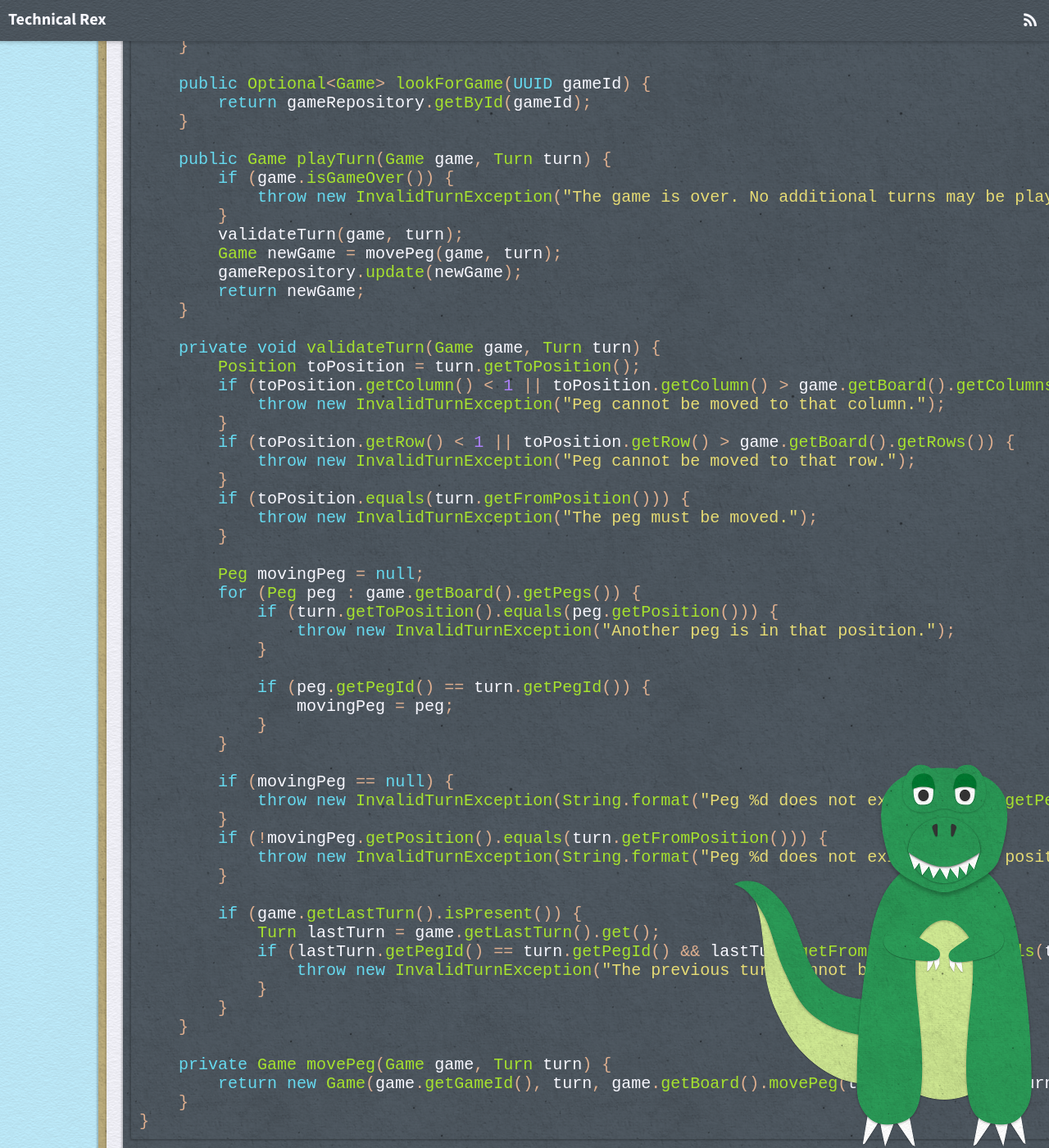
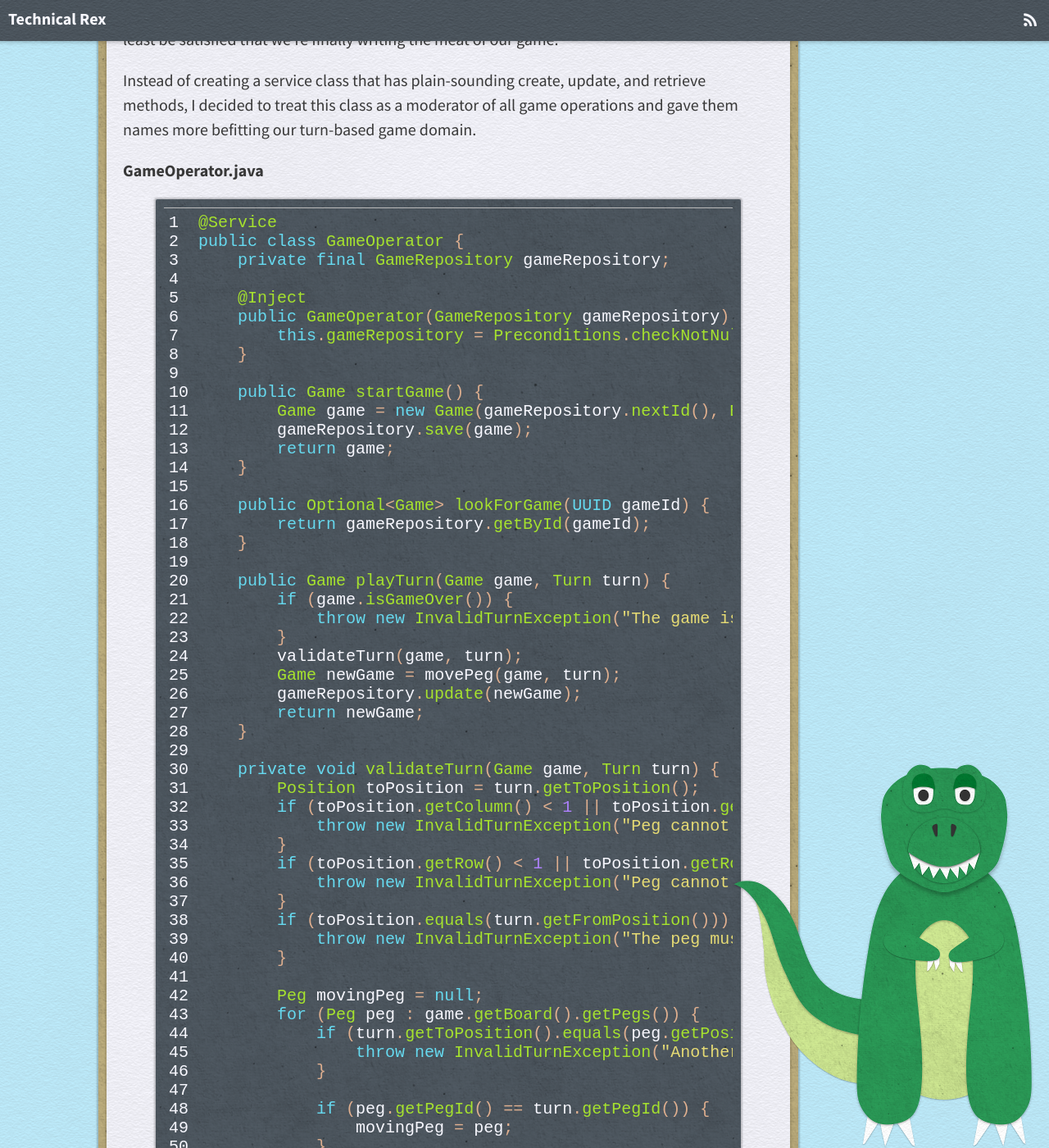
Before and after one commit to technical-rex/technicalrex.com, a Jekyll site: the page built from _posts/2014-09-09-peggers-turn-based-api-in-java.md, in a window 1280 px wide and 1400 px high, scrolled down 12115 px. Shown: the whole window at 82% size. Built offline with Jekyll 4.4.1, drawn with Linux system fonts in a browser that asks for light colours; nearby versions of some CDN libraries; some of the changed text lies outside the part shown.

Commit message:
More image and code migration. Fixed width of landscape.

````diff
--- a/_posts/2014-09-09-peggers-turn-based-api-in-java.md
+++ b/_posts/2014-09-09-peggers-turn-based-api-in-java.md
@@ -11,7 +11,7 @@ excerpt: >
 
 At the end of my [last article](http://technicalrex.com/2014/09/02/designing-a-rest-api-for-a-turn-based-game/) I came to the conclusion that a turn-based API would probably best suit the game Pegger. This week I decided to implement that API in Java to see how everything would unfold.
 
-# Design and Coding Conventions
+## Design and Coding Conventions
 
 Before I dive into the code let me state some of the design choices and coding conventions that I have chosen:
 
@@ -22,7 +22,7 @@ Before I dive into the code let me state some of the design choices and coding c
 5. **Use Guava**. [Guava](https://code.google.com/p/guava-libraries/) provides a whole swath of libraries that make building immutable entities in Java a cinch. Google rolls their own Optional too, which is useful since I won't be using Java 8 for Pegger.
 6. **Crank It Out**. I'm not going for pretty code, just something that adheres to the above principles and gets the job done. If you're looking for unit tests you'll have to sit tight. I'm also coupling the code to Spring by using stereotype annotations for registering and autowiring dependencies.
 
-# Create the Entities
+## Create the Entities
 
 Now that I have some general coding guidelines it's time to start implementing the entities that will reflect the [game model](http://technicalrex.com/2014/08/26/modeling-a-turn-based-game-with-json/) that I'm aiming for.
 
@@ -33,7 +33,8 @@ For each entity I have only included the bare minimum amount of code to demonstr
 I will be putting this code up on GitHub soon too so if you have trouble following along just keep your eyes peeled for a link to the complete source code.
 
 **Position.java**
-```java
+
+{% highlight java linenos %}
 public class Position {
     private final int row;
     private final int column;
@@ -58,12 +59,13 @@ public class Position {
 
     // ...
 }
-```
+{% endhighlight %}
 
 The `isAdjacentTo` method on *Position* is a convenience method we will need in order to determine if victory has been achieved in the game. More on that below.
 
 **Peg.java**
-```java
+
+{% highlight java linenos %}
 public class Peg {
     private final int pegId;
     private final Type type;
@@ -118,12 +120,13 @@ public class Peg {
 
     // ...
 }
-```
+{% endhighlight %}
 
 The *Peg Type* defines the three types of pegs in Pegger: red and green (valid victory-condition pegs) and yellow neutral pegs. It takes a lot of code in Java to serialize and deserialize enums using custom names.
 
 **Board.java**
-```java
+
+{% highlight java linenos %}
 public class Board {
     public static Board START = new Board(
             new Peg(1, Peg.Type.RED, new Position(1, 1)),
@@ -189,7 +192,7 @@ public class Board {
 
     // ...
 }
-```
+{% endhighlight %}
 
 The *Board* makes sure that it is constructed in a valid state and throws an `IllegalStateException` (probably not the most appropriate exception but the name sort of fits). if a peg is placed somewhere incorrectly in the hard-coded 2x4 board.
 
@@ -198,7 +201,8 @@ The `movePeg` method is a convenience method for constructing a new *Board* inst
 There is also a static instance of the starting *Board* configuration that will be handing when creating new games (an added perk of using immutable entities).
 
 **Turn.java**
-```java
+
+{% highlight java linenos %}
 public class Turn {
     private final int pegId;
     private final Position fromPosition;
@@ -215,10 +219,11 @@ public class Turn {
 
     // ...
 }
-```
+{% endhighlight %}
 
 **Game.java**
-```java
+
+{% highlight java linenos %}
 public class Game {
     private final UUID gameId;
     private final Optional<Turn> lastTurn;
@@ -252,13 +257,13 @@ public class Game {
 
     // ...
 }
-```
+{% endhighlight %}
 
 You'll see on the *Game* entity I added an `isGameOver` method to identify whether victory has been achieved given the current configuration of pegs on the board. This method will get serialized to JSON. It also required that I add an `isAdjacentTo` method on *Position*.
 
 I also switched the type for the *Game*'s `gameId` field from a number to a string. This is because I have no database-driven sequence to control the generation of this value so I picked random UUIDs presented as strings to manage uniqueness of this field.
 
-# Stub Out the API
+## Stub Out the API
 
 After creating entities that match the model that was designed I implemented the resources that would be needed. Going the turn-based API route, the following would be needed:
 
@@ -269,7 +274,8 @@ After creating entities that match the model that was designed I implemented the
 Splitting this functionality up led to two classes: GameResource and TurnResource.
 
 **GameResource.java**
-```java
+
+{% highlight java linenos %}
 @Path("/games")
 @Produces(MediaType.APPLICATION_JSON)
 public class GameResource {
@@ -297,14 +303,15 @@ public class GameResource {
         return Response.ok(gameResult.get()).build();
     }
 }
-```
+{% endhighlight %}
 
 Creating a new game currently does not require any input. Simply POSTing to `/games` will create a new game and make it accessible at `/games/{gameId}`. This location is returned in the Location header of the response and we send back a status of 201 (Created). As a nicety I also send the game state back in the response body so the client does not have to perform an immediate GET to retrieve the state of the newly created game.
 
 A request to retrieve a specific game can yield one of two results: the game is found or it isn't. If the game is found then we will return it in the response body with an HTTP status of 200 (Okay). If the game is not found then a 404 (Not Found) status with no body is sufficient.
 
 **TurnResource.java**
-```java
+
+{% highlight java linenos %}
 @Path("/games/{gameId}/turns")
 @Produces(MediaType.APPLICATION_JSON)
 public class TurnResource {
@@ -331,7 +338,7 @@ public class TurnResource {
         }
     }
 }
-```
+{% endhighlight %}
 
 Adding a turn to a game is a bit more complicated than creating or retrieving a game. First, we ensure that the game exists by looking it up and if not, we respond with a 404 (Not Found) status.
 
@@ -344,7 +351,8 @@ If a bad turn is played then a status code of 403 (Forbidden) and a message expl
 Here's what the `InvalidTurnException` and `Status` classes look like:
 
 **Status.java**
-```java
+
+{% highlight java linenos %}
 public class Status {
     private final String message;
 
@@ -356,10 +364,11 @@ public class Status {
         return message;
     }
 }
-```
+{% endhighlight %}
 
 **InvalidTurnException.java**
-```java
+
+{% highlight java linenos %}
 public class InvalidTurnException extends RuntimeException {
     private final Status status;
 
@@ -376,9 +385,9 @@ public class InvalidTurnException extends RuntimeException {
         return status;
     }
 }
-```
+{% endhighlight %}
 
-# Storing the Games
+## Storing the Games
 
 Before getting to the fun part I wanted to quickly point out how I would be storing games for the first iteration of Pegger. For now all games are stored in memory in a map that associates the game ID with the current game state.
 
@@ -387,7 +396,8 @@ This means that Pegger won't really work in a clustered environment. It also mea
 Since our *Game* entity is immutable it also means that we need to be able to replace a game in the map with a new instance once a turn is applied. To cover our use cases of creating a game, adding turns, and retrieving the state of the game this means the repository needs save, update, and find methods.
 
 **GameRepository.java**
-```java
+
+{% highlight java linenos %}
 @Repository
 public class GameRepository {
     private static final Map<UUID, Game> REPO = Maps.newConcurrentMap();
@@ -414,16 +424,17 @@ public class GameRepository {
         return Optional.fromNullable(REPO.get(gameId));
     }
 }
-```
+{% endhighlight %}
 
-# Finally, the Game Logic!
+## Finally, the Game Logic!
 
 Everything up to this point has been pretty boring code. When creating a game the two fun parts are the UI and the game logic. Since we're not quite ready to implement a UI, we can at least be satisfied that we're finally writing the meat of our game.
 
 Instead of creating a service class that has plain-sounding create, update, and retrieve methods, I decided to treat this class as a moderator of all game operations and gave them names more befitting our turn-based game domain.
 
 **GameOperator.java**
-```java
+
+{% highlight java linenos %}
 @Service
 public class GameOperator {
     private final GameRepository gameRepository;
@@ -495,7 +506,7 @@ public class GameOperator {
         return new Game(game.getGameId(), turn, game.getBoard().movePeg(turn.getPegId(), turn.getToPosition()));
     }
 }
-```
+{% endhighlight %}
 
 Starting a new game and looking for a specific game are pretty straight forward and hardly worth discussion.
 
@@ -503,16 +514,16 @@ Playing a turn has some heft to it though. Before doing anything with a turn we
 
 Once we've verified that the turn is valid then we can lookup the appropriate peg on the game board and move it to its new location and then update the game in the in-memory repository.
 
-# Testing It Out
+## Testing It Out
 
 With all of the pieces in place I installed the app and ran my local App Engine server with a couple of Maven commands:
 
-```
+{% highlight bash %}
 $ cd ~/projects/pegger
 $ mvn clean install
 $ cd pegger-ear
 $ mvn appengine:devserver
-```
+{% endhighlight %}
 
 With the server running I launched [Postman](http://www.getpostman.com/) from within Chrome and created a collection named "Pegger". Then I added the three requests that needed to be tested and sent them away.
 
@@ -520,7 +531,7 @@ I could have saved some time troubleshooting issues by writing unit tests. Most
 
 Eventually the kinks were all worked out though and I had a nice hot-seat game of Pegger that could be played via Postman.
 
-# Final Thoughts
+## Final Thoughts
 
 After writing the code there were a few things that I discovered I liked and a few things that I didn't like about the implementation and design choices.
 
--- a/_sass/layouts/_paper.scss
+++ b/_sass/layouts/_paper.scss
@@ -34,6 +34,7 @@
     top: 0;
     left: 0;
     min-height: 100%;
+    width: 100%;
     background-image: $landscape-image;
     background-attachment: fixed;
     background-repeat: repeat-x;
````
Also changed, not shown: _posts/2014-08-26-modeling-a-turn-based-game-with-json.md (+8 -8 lines), _posts/2014-09-02-designing-a-rest-api-for-a-turn-based-game.md (+12 -12 lines), img/posts/peggerinitialstate.png (added).
